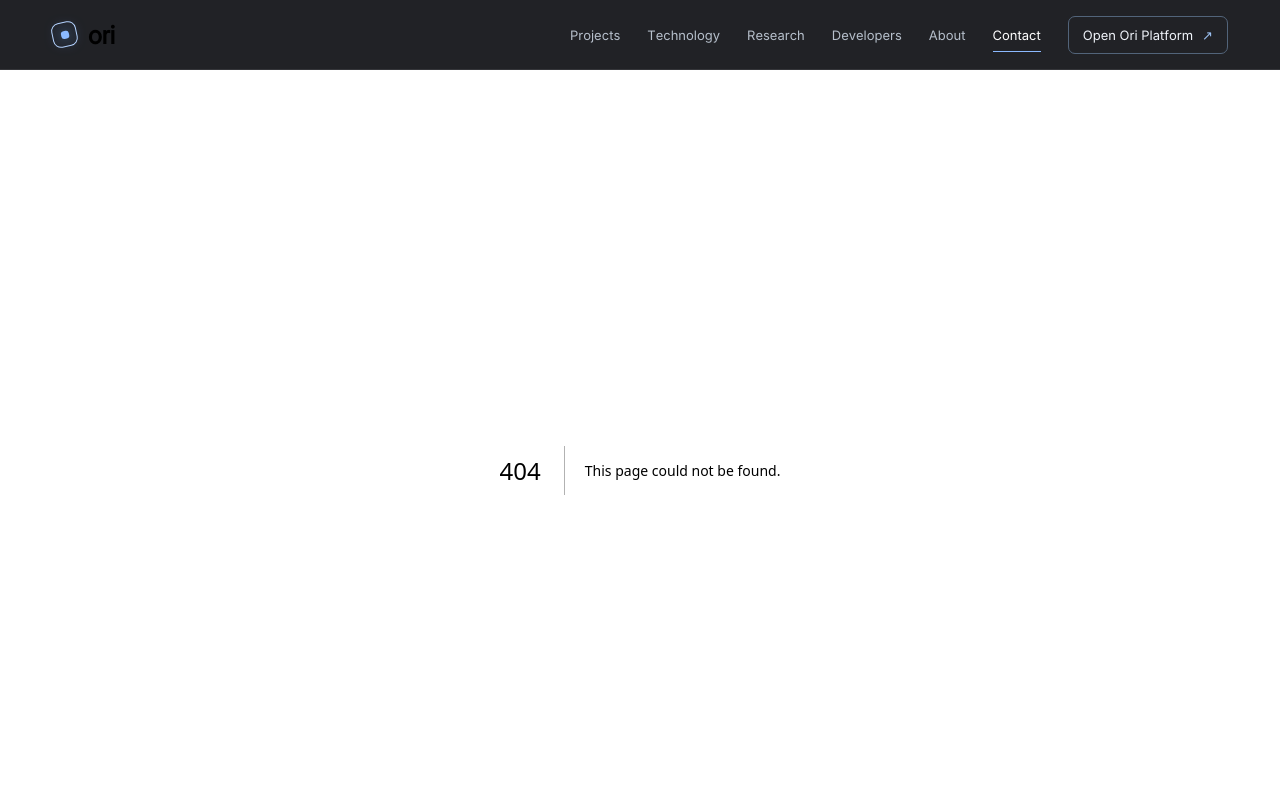
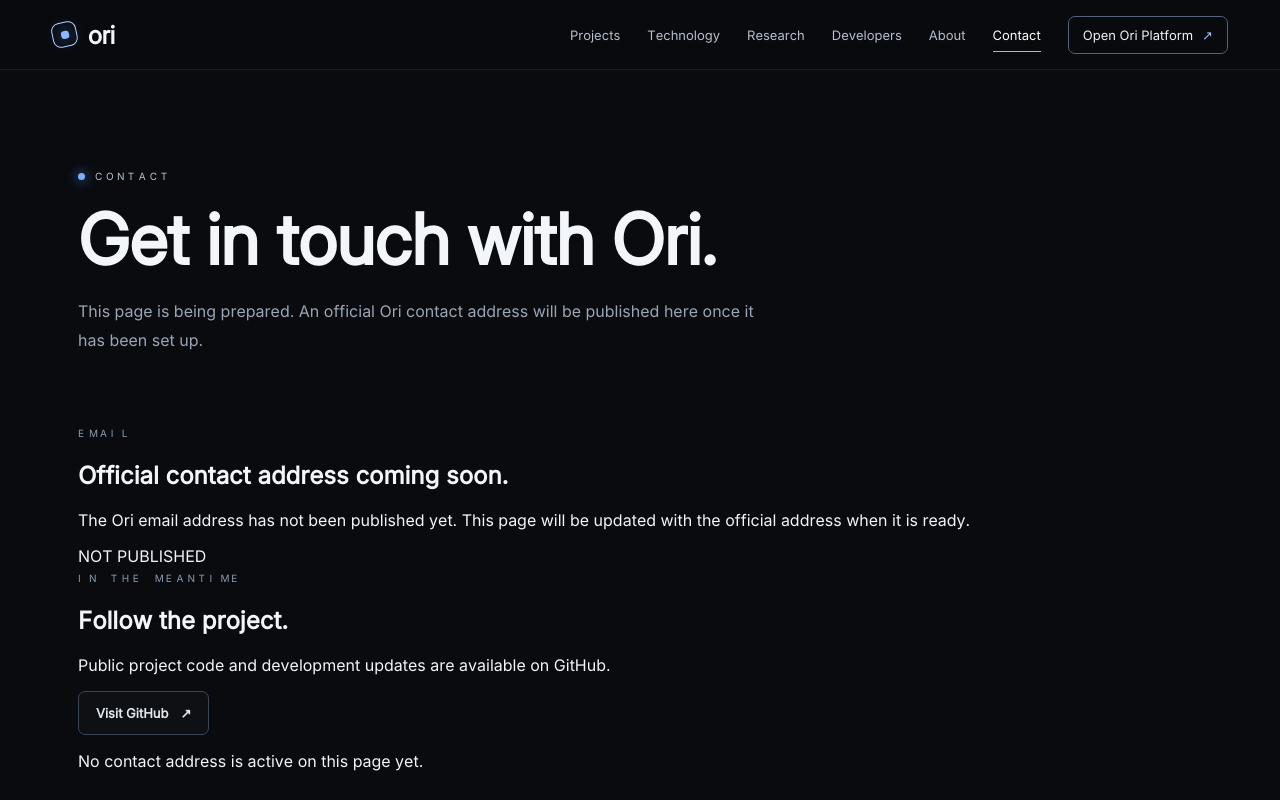
Before and after one commit to 30lnewcomb-byte/Ori-AI, a Next.js app: page /contact in a window 1280 px wide. Before the commit this address had no page. Shown: the top 800 px of the page. Built offline with nearby package versions, Linux system fonts and the light colour scheme.

Commit message:
Add prepared Ori contact page

```diff
--- /dev/null
+++ b/app/contact/page.tsx
@@ -0,0 +1,34 @@
+import type { Metadata } from "next";
+import { PageIntro } from "@/components/page-intro";
+
+export const metadata: Metadata = {
+  title: "Contact",
+  description: "Contact information for the Ori project.",
+};
+
+export default function ContactPage() {
+  return (
+    <main id="main" className="subpage">
+      <div className="section-wrap">
+        <PageIntro
+          eyebrow="CONTACT"
+          title="Get in touch with Ori."
+          description="This page is being prepared. An official Ori contact address will be published here once it has been set up."
+        />
+        <section className="contact-preparation" aria-labelledby="contact-email-title">
+          <div className="contact-preparation-copy">
+            <span className="section-kicker">EMAIL</span>
+            <h2 id="contact-email-title">Official contact address coming soon.</h2>
+            <p>The Ori email address has not been published yet. This page will be updated with the official address when it is ready.</p>
+          </div>
+          <span className="contact-preparation-state">NOT PUBLISHED</span>
+        </section>
+        <section className="contact-follow" aria-labelledby="contact-follow-title">
+          <div><span className="section-kicker">IN THE MEANTIME</span><h2 id="contact-follow-title">Follow the project.</h2><p>Public project code and development updates are available on GitHub.</p></div>
+          <a className="button button-secondary" href="https://github.com/30lnewcomb-byte" target="_blank" rel="noreferrer">Visit GitHub <span aria-hidden="true">↗</span></a>
+        </section>
+        <p className="contact-page-note">No contact address is active on this page yet.</p>
+      </div>
+    </main>
+  );
+}
```
